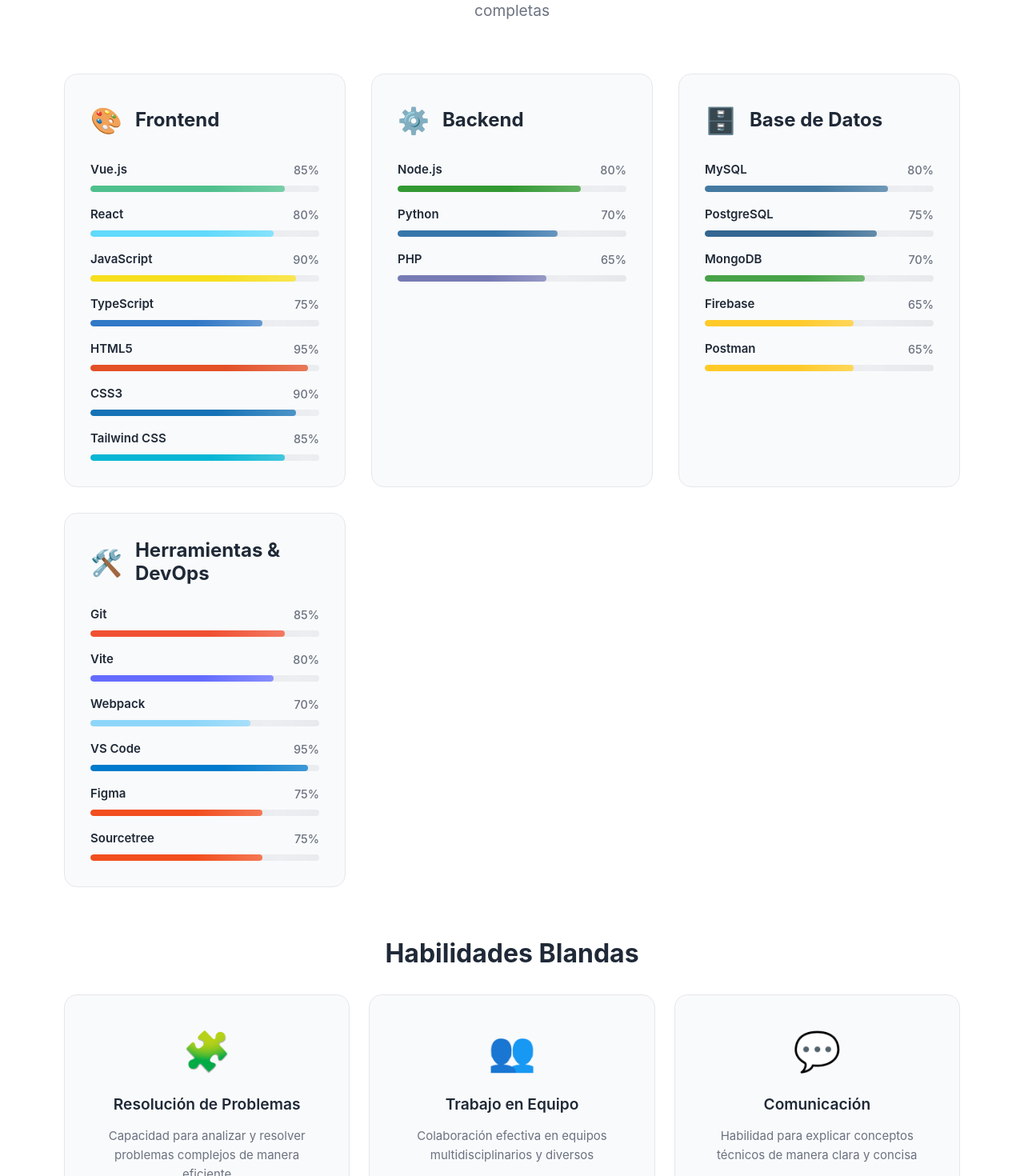
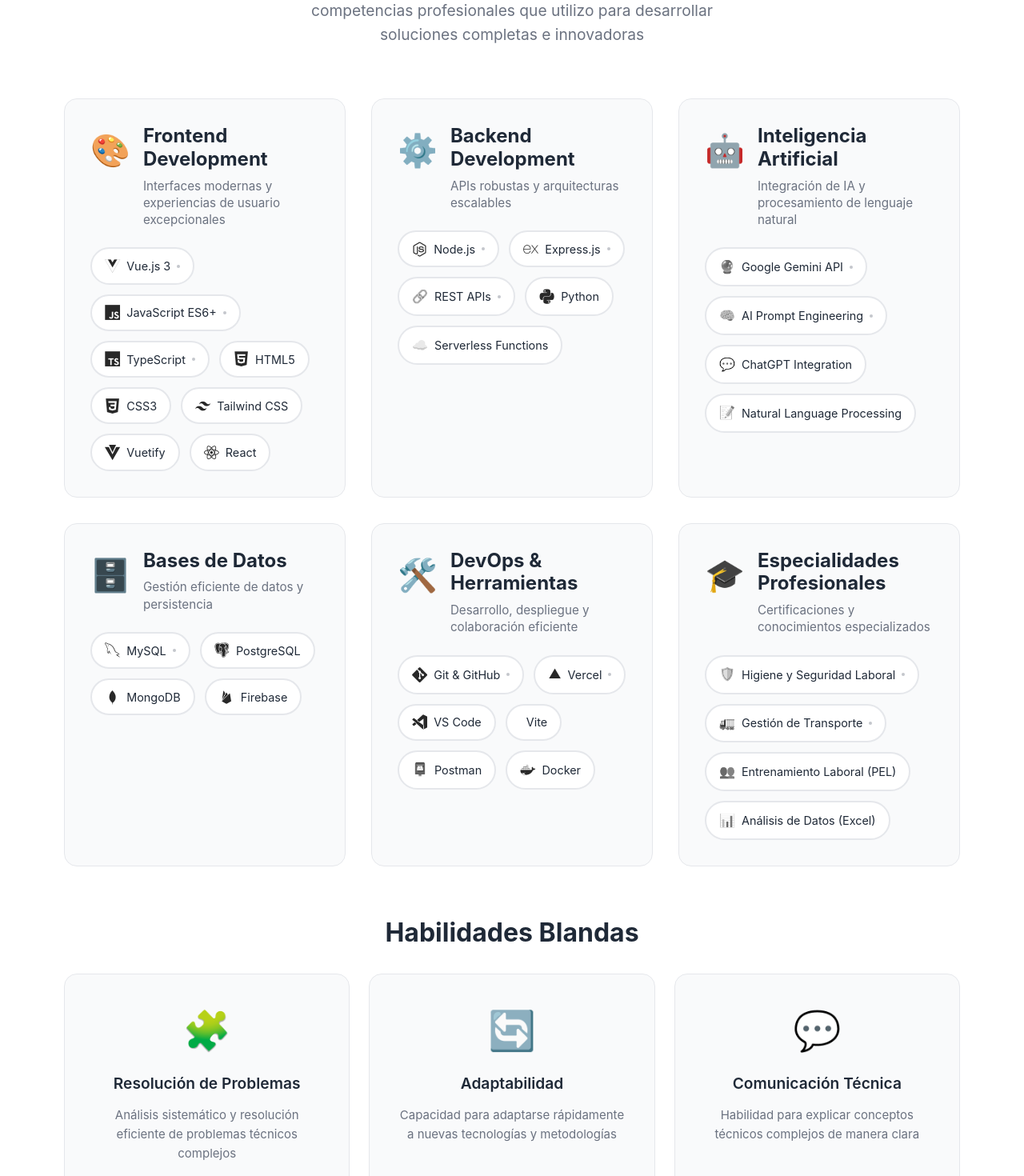
Before and after one commit to Marlo-Byte/Portfolio-Personal, a Vue app: page / in a window 1280 px wide. Shown: the part 4480-5950 px from the top of the page at 80% size. Built offline with nearby package versions, Linux system fonts and the light colour scheme.

Commit message:
feat: mejorar la sección de habilidades en SkillsSection.vue, actualizando títulos, descripciones y estilos, además de agregar nuevas habilidades y tecnologías con iconos devicon. También se añadió un nuevo enlace de hoja de estilo en index.html para soporte de iconos.

```diff
--- a/index.html
+++ b/index.html
@@ -8,6 +8,11 @@
       rel="stylesheet"
       href="https://cdnjs.cloudflare.com/ajax/libs/font-awesome/6.4.0/css/all.min.css"
     />
+    <link
+      rel="stylesheet"
+      type="text/css"
+      href="https://cdn.jsdelivr.net/gh/devicons/devicon@latest/devicon.min.css"
+    />
     <title>Mariano López - Full Stack Developer</title>
   </head>
   <body>
--- a/src/components/SkillsSection.vue
+++ b/src/components/SkillsSection.vue
@@ -28,48 +28,76 @@
 
 const skillCategories = [
   {
-    title: 'Frontend',
+    title: 'Frontend Development',
     icon: '🎨',
+    description: 'Interfaces modernas y experiencias de usuario excepcionales',
     skills: [
-      { name: 'Vue.js', level: 85, color: '#4FC08D' },
-      { name: 'React', level: 80, color: '#61DAFB' },
-      { name: 'JavaScript', level: 90, color: '#F7DF1E' },
-      { name: 'TypeScript', level: 75, color: '#3178C6' },
-      { name: 'HTML5', level: 95, color: '#E34F26' },
-      { name: 'CSS3', level: 90, color: '#1572B6' },
-      { name: 'Tailwind CSS', level: 85, color: '#06B6D4' },
+      { name: 'Vue.js 3', iconClass: 'devicon-vuejs-plain', color: '#4FC08D', featured: true },
+      { name: 'JavaScript ES6+', iconClass: 'devicon-javascript-plain', color: '#F7DF1E', featured: true },
+      { name: 'TypeScript', iconClass: 'devicon-typescript-plain', color: '#3178C6', featured: true },
+      { name: 'HTML5', iconClass: 'devicon-html5-plain', color: '#E34F26' },
+      { name: 'CSS3', iconClass: 'devicon-css3-plain', color: '#1572B6' },
+      { name: 'Tailwind CSS', iconClass: 'devicon-tailwindcss-plain', color: '#06B6D4' },
+      { name: 'Vuetify', iconClass: 'devicon-vuetify-plain', color: '#1867C0' },
+      { name: 'React', iconClass: 'devicon-react-original', color: '#61DAFB' },
     ],
   },
   {
-    title: 'Backend',
+    title: 'Backend Development',
     icon: '⚙️',
+    description: 'APIs robustas y arquitecturas escalables',
     skills: [
-      { name: 'Node.js', level: 80, color: '#339933' },
-      { name: 'Python', level: 70, color: '#3776AB' },
-      { name: 'PHP', level: 65, color: '#777BB4' },
+      { name: 'Node.js', iconClass: 'devicon-nodejs-plain', color: '#339933', featured: true },
+      { name: 'Express.js', iconClass: 'devicon-express-original', color: '#68CC00', featured: true },
+      { name: 'REST APIs', icon: '🔗', color: '#FF6B35', featured: true },
+      { name: 'Python', iconClass: 'devicon-python-plain', color: '#3776AB' },
+      { name: 'Serverless Functions', icon: '☁️', color: '#FF9500' },
     ],
   },
   {
-    title: 'Base de Datos',
-    icon: '🗄️',
+    title: 'Inteligencia Artificial',
+    icon: '🤖',
+    description: 'Integración de IA y procesamiento de lenguaje natural',
     skills: [
-      { name: 'MySQL', level: 80, color: '#4479A1' },
-      { name: 'PostgreSQL', level: 75, color: '#336791' },
-      { name: 'MongoDB', level: 70, color: '#47A248' },
-      { name: 'Firebase', level: 65, color: '#FFCA28' },
-      { name: 'Postman', level: 65, color: '#FFCA28' },
+      { name: 'Google Gemini API', icon: '🔮', color: '#4285F4', featured: true },
+      { name: 'AI Prompt Engineering', icon: '🧠', color: '#FF6B6B', featured: true },
+      { name: 'ChatGPT Integration', icon: '💬', color: '#10A37F' },
+      { name: 'Natural Language Processing', icon: '📝', color: '#4ECDC4' },
     ],
   },
   {
-    title: 'Herramientas & DevOps',
+    title: 'Bases de Datos',
+    icon: '🗄️',
+    description: 'Gestión eficiente de datos y persistencia',
+    skills: [
+      { name: 'MySQL', iconClass: 'devicon-mysql-plain', color: '#4479A1', featured: true },
+      { name: 'PostgreSQL', iconClass: 'devicon-postgresql-plain', color: '#336791' },
+      { name: 'MongoDB', iconClass: 'devicon-mongodb-plain', color: '#47A248' },
+      { name: 'Firebase', iconClass: 'devicon-firebase-plain', color: '#FFCA28' },
+    ],
+  },
+  {
+    title: 'DevOps & Herramientas',
     icon: '🛠️',
+    description: 'Desarrollo, despliegue y colaboración eficiente',
     skills: [
-      { name: 'Git', level: 85, color: '#F05032' },
-      { name: 'Vite', level: 80, color: '#646CFF' },
-      { name: 'Webpack', level: 70, color: '#8DD6F9' },
-      { name: 'VS Code', level: 95, color: '#007ACC' },
-      { name: 'Figma', level: 75, color: '#F24E1E' },
-      { name: 'Sourcetree', level: 75, color: '#F24E1E' },
+      { name: 'Git & GitHub', iconClass: 'devicon-git-plain', color: '#F05032', featured: true },
+      { name: 'Vercel', icon: '▲', color: '#000000', featured: true },
+      { name: 'VS Code', iconClass: 'devicon-vscode-plain', color: '#007ACC' },
+      { name: 'Vite', iconClass: 'devicon-vitejs-plain', color: '#646CFF' },
+      { name: 'Postman', icon: '📮', color: '#FF6C37' },
+      { name: 'Docker', iconClass: 'devicon-docker-plain', color: '#2496ED' },
+    ],
+  },
+  {
+    title: 'Especialidades Profesionales',
+    icon: '🎓',
+    description: 'Certificaciones y conocimientos especializados',
+    skills: [
+      { name: 'Higiene y Seguridad Laboral', icon: '🛡️', color: '#28A745', featured: true },
+      { name: 'Gestión de Transporte', icon: '🚛', color: '#FFC107', featured: true },
+      { name: 'Entrenamiento Laboral (PEL)', icon: '👥', color: '#17A2B8' },
+      { name: 'Análisis de Datos (Excel)', icon: '📊', color: '#217346' },
     ],
   },
 ]
@@ -78,32 +106,42 @@
   {
     name: 'Resolución de Problemas',
     icon: '🧩',
-    description: 'Capacidad para analizar y resolver problemas complejos de manera eficiente',
+    description: 'Análisis sistemático y resolución eficiente de problemas técnicos complejos',
   },
   {
-    name: 'Trabajo en Equipo',
-    icon: '👥',
-    description: 'Colaboración efectiva en equipos multidisciplinarios y diversos',
+    name: 'Adaptabilidad',
+    icon: '🔄',
+    description: 'Capacidad para adaptarse rápidamente a nuevas tecnologías y metodologías',
   },
   {
-    name: 'Comunicación',
+    name: 'Comunicación Técnica',
     icon: '💬',
-    description: 'Habilidad para explicar conceptos técnicos de manera clara y concisa',
+    description: 'Habilidad para explicar conceptos técnicos complejos de manera clara',
   },
   {
     name: 'Aprendizaje Continuo',
     icon: '📚',
-    description: 'Pasión por mantenerse actualizado con las últimas tecnologías',
+    description: 'Pasión por mantenerse actualizado con las últimas tendencias tecnológicas',
   },
   {
-    name: 'Gestión del Tiempo',
-    icon: '⏰',
-    description: 'Organización eficiente de tareas y cumplimiento de deadlines',
+    name: 'Gestión de Proyectos',
+    icon: '📋',
+    description: 'Organización eficiente de tareas, recursos y cumplimiento de deadlines',
   },
   {
-    name: 'Creatividad',
+    name: 'Pensamiento Analítico',
+    icon: '🔍',
+    description: 'Capacidad para analizar datos y tomar decisiones basadas en evidencia',
+  },
+  {
+    name: 'Innovación',
     icon: '💡',
-    description: 'Enfoque innovador para crear soluciones únicas y atractivas',
+    description: 'Enfoque creativo para desarrollar soluciones únicas y eficientes',
+  },
+  {
+    name: 'Trabajo Colaborativo',
+    icon: '🤝',
+    description: 'Colaboración efectiva en equipos multidisciplinarios y remotos',
   },
 ]
 </script>
@@ -113,9 +151,9 @@
     <div class="container">
       <div class="skills-content" :class="{ visible: isVisible }">
         <div class="skills-header">
-          <h2 class="section-title">Habilidades Técnicas</h2>
+          <h2 class="section-title">Stack Tecnológico & Habilidades</h2>
           <p class="section-subtitle">
-            Tecnologías y herramientas que domino para crear soluciones completas
+            Tecnologías modernas, herramientas especializadas y competencias profesionales que utilizo para desarrollar soluciones completas e innovadoras
           </p>
         </div>
 
@@ -128,29 +166,36 @@
           >
             <div class="category-header">
               <span class="category-icon">{{ category.icon }}</span>
-              <h3 class="category-title">{{ category.title }}</h3>
+              <div class="category-info">
+                <h3 class="category-title">{{ category.title }}</h3>
+                <p class="category-description">{{ category.description }}</p>
+              </div>
             </div>
-            <div class="skills-grid">
+            <div class="skills-tags">
               <div
                 v-for="(skill, skillIndex) in category.skills"
                 :key="skillIndex"
-                class="skill-item"
-                :style="{ animationDelay: `${categoryIndex * 0.1 + skillIndex * 0.05}s` }"
+                class="skill-tag"
+                :class="{ featured: skill.featured }"
+                :style="{
+                  '--skill-color': skill.color,
+                  animationDelay: `${categoryIndex * 0.1 + skillIndex * 0.05}s`
+                }"
               >
-                <div class="skill-info">
-                  <span class="skill-name">{{ skill.name }}</span>
-                  <span class="skill-percentage">{{ skill.level }}%</span>
-                </div>
-                <div class="skill-bar">
-                  <div
-                    class="skill-progress"
-                    :style="{
-                      width: isVisible ? `${skill.level}%` : '0%',
-                      backgroundColor: skill.color,
-                      animationDelay: `${categoryIndex * 0.2 + skillIndex * 0.1}s`,
-                    }"
-                  ></div>
-                </div>
+                <i
+                  v-if="skill.iconClass"
+                  :class="skill.iconClass"
+                  class="skill-icon-devicon"
+                ></i>
+                <span
+                  v-else
+                  class="skill-icon"
+                >{{ skill.icon }}</span>
+                <span class="skill-name">{{ skill.name }}</span>
+                <div
+                  v-if="skill.featured"
+                  class="featured-indicator"
+                ></div>
               </div>
             </div>
           </div>
@@ -257,82 +302,123 @@
 
 .category-header {
   display: flex;
-  align-items: center;
+  align-items: flex-start;
   gap: 1rem;
   margin-bottom: 1.5rem;
 }
 
 .category-icon {
-  font-size: 2rem;
+  font-size: 2.5rem;
+  flex-shrink: 0;
+}
+
+.category-info {
+  flex: 1;
 }
 
 .category-title {
   font-size: 1.5rem;
   font-weight: 700;
   color: var(--text-primary);
-  margin: 0;
+  margin: 0 0 0.5rem 0;
 }
 
-.skills-grid {
-  display: flex;
-  flex-direction: column;
-  gap: 1rem;
+.category-description {
+  font-size: 0.95rem;
+  color: var(--text-secondary);
+  margin: 0;
+  line-height: 1.4;
 }
 
-.skill-item {
-  animation: fadeInLeft 0.6s ease forwards;
-  opacity: 0;
+.skills-tags {
+  display: flex;
+  flex-wrap: wrap;
+  gap: 0.75rem;
 }
 
-.skill-info {
-  display: flex;
-  justify-content: space-between;
+.skill-tag {
+  position: relative;
+  display: inline-flex;
   align-items: center;
-  margin-bottom: 0.5rem;
+  gap: 0.5rem;
+  padding: 0.6rem 1rem;
+  background: var(--bg-primary);
+  border: 2px solid var(--border-color);
+  border-radius: 2rem;
+  font-size: 0.9rem;
+  font-weight: 500;
+  color: var(--text-primary);
+  transition: all 0.3s ease;
+  animation: fadeInUp 0.6s ease forwards;
+  opacity: 0;
+  cursor: default;
 }
 
-.skill-name {
-  font-weight: 600;
-  color: var(--text-primary);
+.skill-icon {
+  font-size: 1rem;
+  flex-shrink: 0;
+  transition: all 0.3s ease;
+  filter: grayscale(100%);
 }
 
-.skill-percentage {
-  font-size: 0.9rem;
-  color: var(--text-secondary);
-  font-weight: 500;
+.skill-icon-devicon {
+  font-size: 1.2rem;
+  flex-shrink: 0;
+  transition: all 0.3s ease;
+  filter: grayscale(100%);
 }
 
-.skill-bar {
-  height: 8px;
-  background-color: var(--border-color);
-  border-radius: 4px;
-  overflow: hidden;
+.skill-tag:hover {
+  transform: translateY(-2px);
+  box-shadow: 0 8px 25px rgba(0, 0, 0, 0.1);
+  border-color: var(--skill-color);
+  background: var(--skill-color);
+  color: white;
 }
 
-.skill-progress {
-  height: 100%;
-  border-radius: 4px;
-  transition: width 1.5s ease;
-  position: relative;
+.skill-tag:hover .skill-icon,
+.skill-tag:hover .skill-icon-devicon {
+  filter: grayscale(0%);
 }
 
-.skill-progress::after {
-  content: '';
-  position: absolute;
-  top: 0;
-  left: 0;
-  right: 0;
-  bottom: 0;
-  background: linear-gradient(90deg, transparent, rgba(255, 255, 255, 0.3), transparent);
-  animation: shimmer 2s infinite;
+.skill-tag.featured {
+  background: var(--bg-primary);
+  border-color: var(--border-color);
+  color: var(--text-primary);
+  font-weight: 600;
 }
 
-@keyframes shimmer {
-  0% {
-    transform: translateX(-100%);
+.skill-tag.featured:hover {
+  transform: translateY(-3px);
+  box-shadow: 0 12px 30px rgba(0, 0, 0, 0.25);
+  background: var(--skill-color);
+  border-color: var(--skill-color);
+  color: white;
+}
+
+.featured-indicator {
+  width: 4px;
+  height: 4px;
+  border-radius: 50%;
+  background: var(--text-secondary);
+  opacity: 0.4;
+  transition: all 0.3s ease;
+}
+
+.skill-tag.featured:hover .featured-indicator {
+  background: rgba(255, 255, 255, 0.9);
+  opacity: 1;
+  animation: pulse 2s infinite;
+}
+
+@keyframes pulse {
+  0%, 100% {
+    transform: scale(1);
+    opacity: 0.9;
   }
-  100% {
-    transform: translateX(100%);
+  50% {
+    transform: scale(1.2);
+    opacity: 1;
   }
 }
 
```
